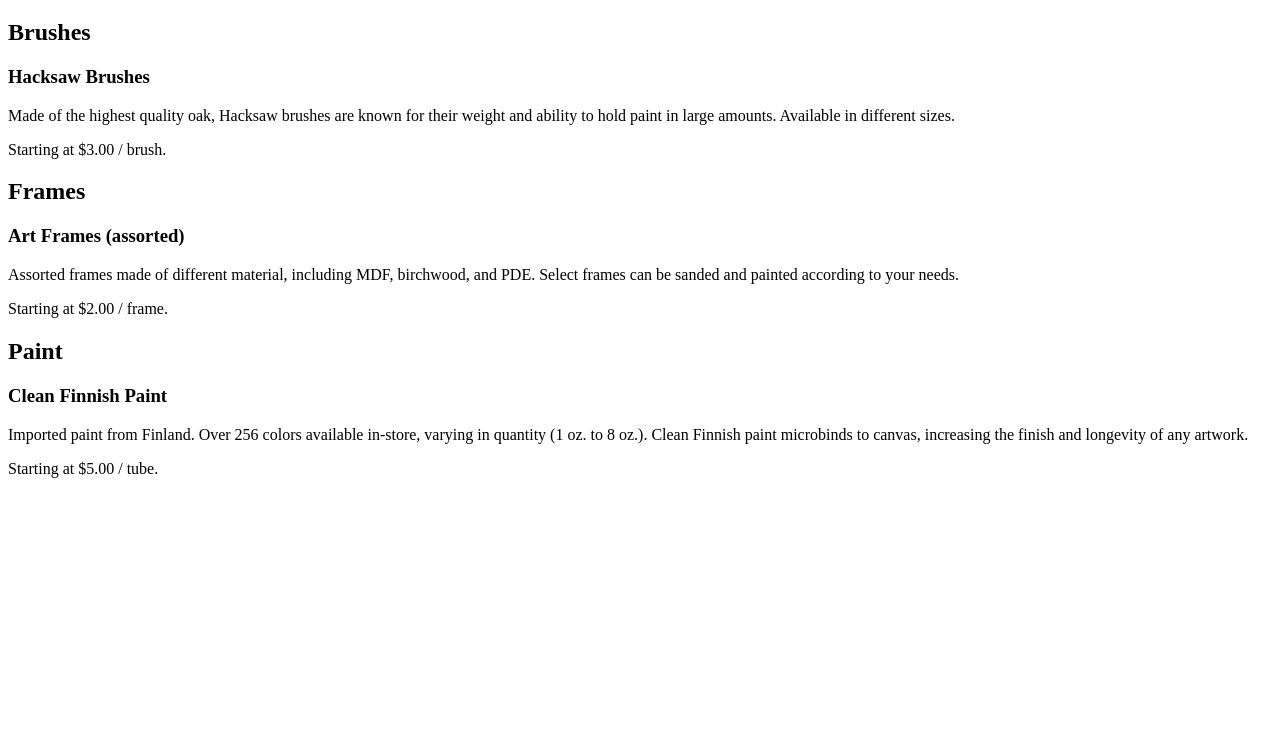
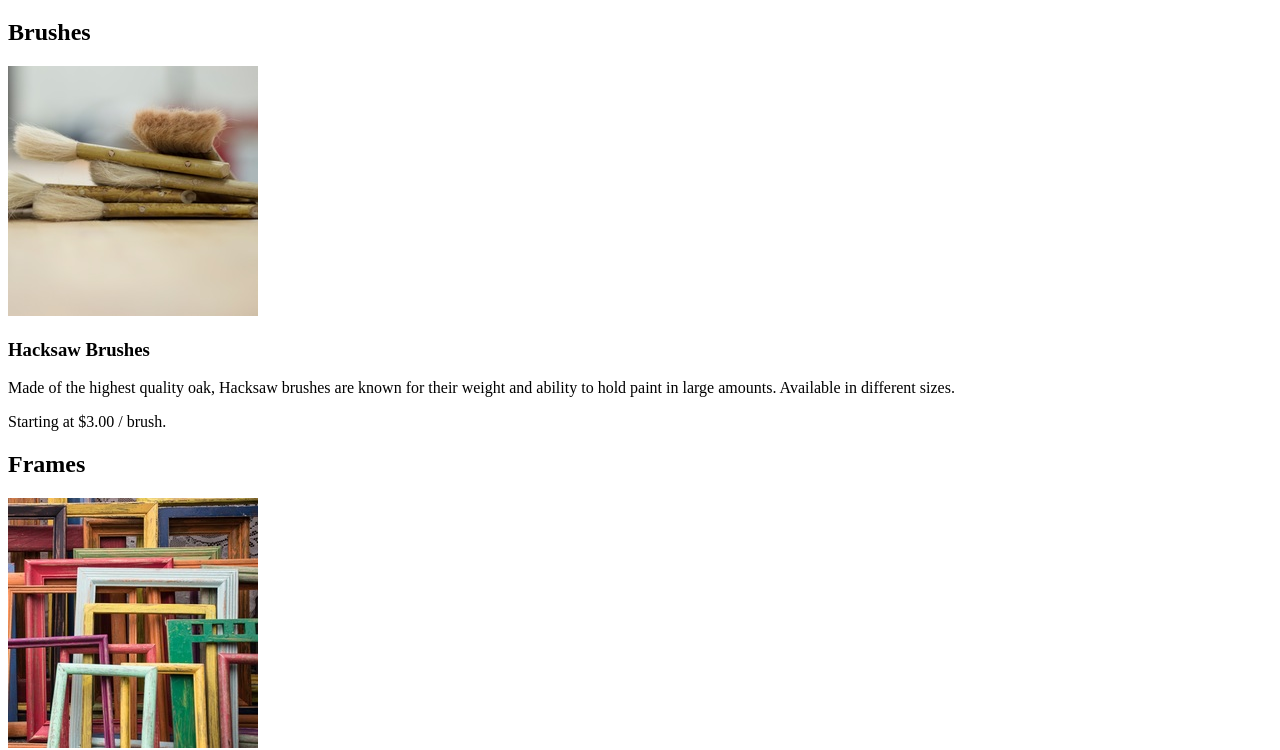
Before and after one commit to smcdev831/CodeAcademy, a plain HTML site: page Projects/Dasmoto's Arts & Crafts/index.html in a window 1280 px wide. Shown: the part 61-811 px from the top of the page. Drawn offline with Linux system fonts and the light colour scheme.

Commit message:
Update index.html

```diff
--- a/Projects/Dasmoto's Arts & Crafts/index.html
+++ b/Projects/Dasmoto's Arts & Crafts/index.html
@@ -5,7 +5,8 @@
   </head>
   <body>
     <h1>Dasmoto's Arts & Crafts</h1>
-    <h2>Brushes</h2>
+    <h2 id="brushes">Brushes</h2>
+    <img src="hacksaw.jpeg" alt="Hacksaw Brushes" />
     <h3>Hacksaw Brushes</h3>
     <p>
       Made of the highest quality oak, Hacksaw brushes are known for their
@@ -13,14 +14,16 @@
       sizes.
     </p>
     <span>Starting at $3.00 / brush.</span>
-    <h2>Frames</h2>
+    <h2 id="frames">Frames</h2>
+    <img src="frames.jpeg" alt="Art Frames" />
     <h3>Art Frames (assorted)</h3>
     <p>
       Assorted frames made of different material, including MDF, birchwood, and
       PDE. Select frames can be sanded and painted according to your needs.
     </p>
     <span>Starting at $2.00 / frame.</span>
-    <h2>Paint</h2>
+    <h2 id="paint">Paint</h2>
+    <img src="finnish.jpeg" alt="Clean Finnish Paint" />
     <h3>Clean Finnish Paint</h3>
     <p>
       Imported paint from Finland. Over 256 colors available in-store, varying
```
